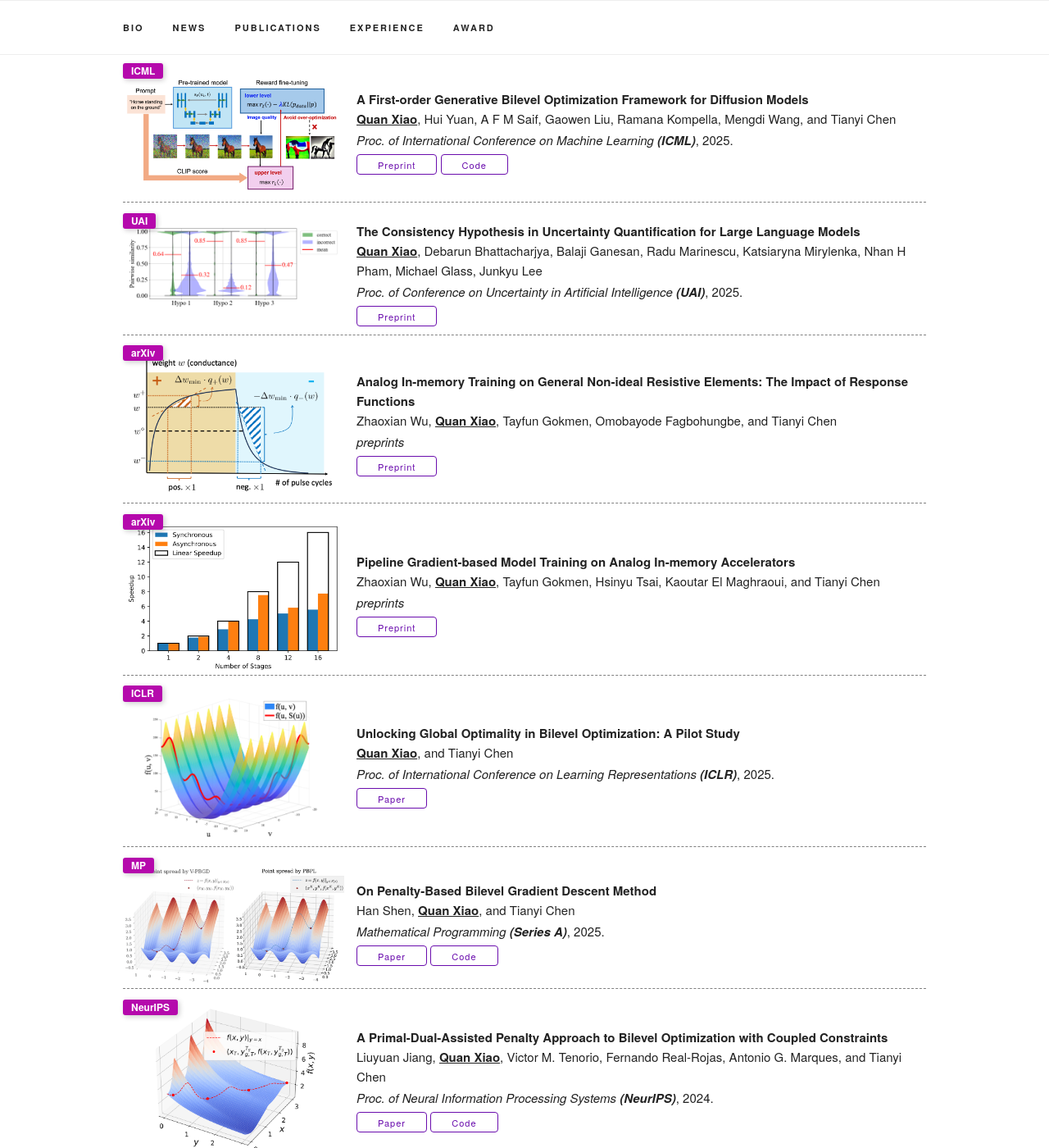
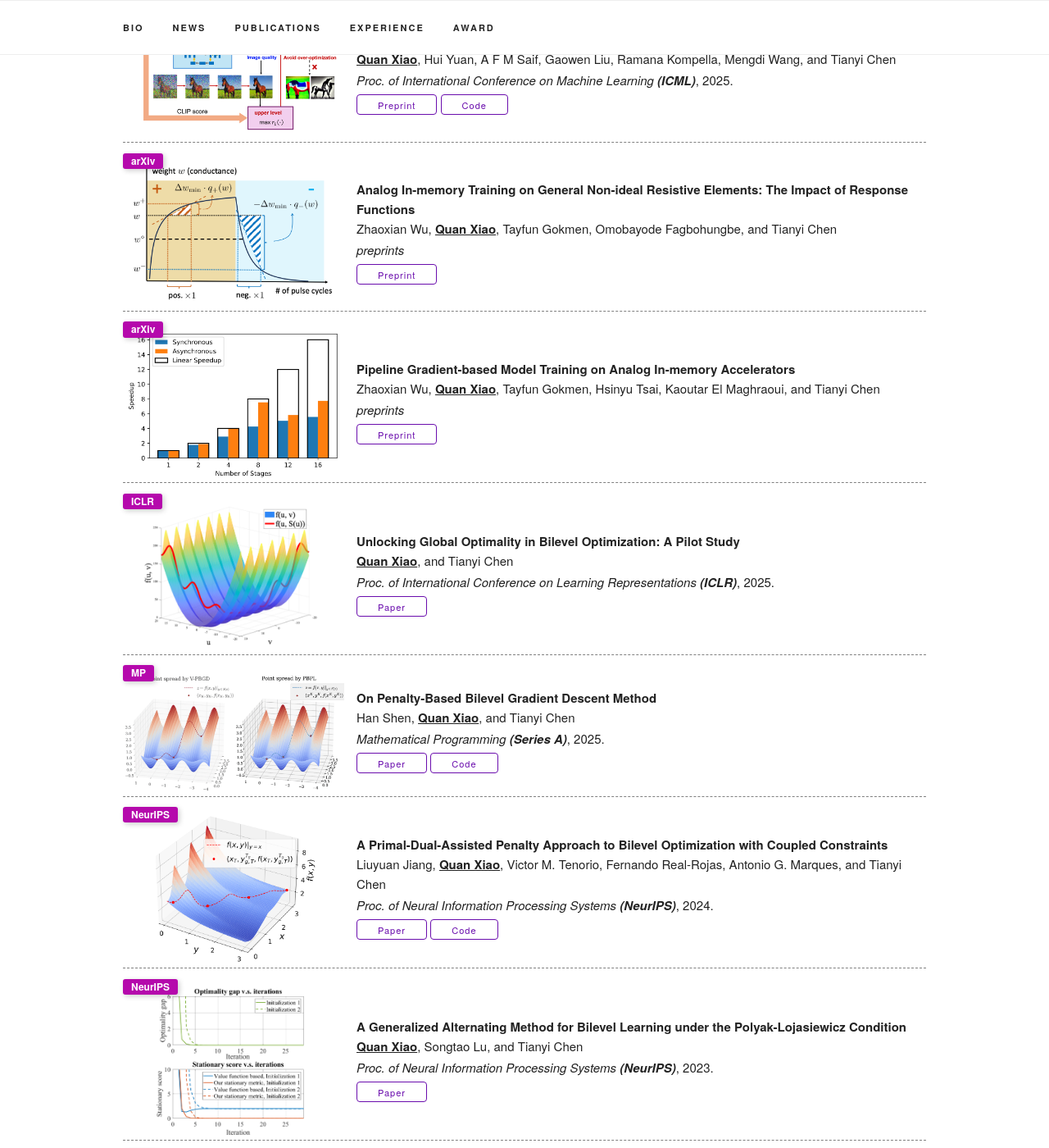
Before and after one commit to JenniferquanXiao/JenniferquanXiao.github.io, a Jekyll site: the page built from index.html, in a window 1280 px wide and 1400 px high, scrolled down 1967 px. Shown: the whole window at 82% size. Built offline with Jekyll 4.4.1, drawn with Linux system fonts in a browser that asks for light colours; some web fonts are replaced; some of the changed text lies outside the part shown.

Commit message:
Description of changes

```diff
--- a/_data/news.yaml
+++ b/_data/news.yaml
@@ -10,12 +10,6 @@ news_items:
         text: "Efficient First-Order Optimization on the Pareto Set for Multi-Objective Learning under Preference Guidance"
     selected: y
 
-  - item: "Our paper on LLM during my summer internship at IBM Research has been accepted by UAI 2025! "
-    date: "May 2025"
-    links:
-      - url: "https://arxiv.org/pdf/2506.21849"
-        text: "The Consistency Hypothesis in Uncertainty Quantification for Large Language Models"
-    selected: y
 
   - item: "Our paper on Preference-guided multi-objective learning is available.
            We cast preference-guided multi-objective learning as a semi-vectorial bilevel problem with a vector-valued lower-level objective to ensure its pareto optimality and introduce an efficient smooth‐penalty algorithm to solve it."
--- a/_data/publications.yaml
+++ b/_data/publications.yaml
@@ -26,7 +26,7 @@ papers:
     venue: "Proc. of Conference on Uncertainty in Artificial Intelligence <strong>(UAI)</strong>"
     preprint: "https://arxiv.org/pdf/2506.21849"
     year: "2025"
-    selected: y
+    selected: n
     label: "UAI"
     fig: "./assets/pub_figure/violinplot_QA.png"
 
@@ -80,7 +80,7 @@ papers:
     venue: "Inverse Problems"
     paper_pdf: "https://arxiv.org/pdf/2401.05539"
     year: "Aug. 2024"
-    selected: y
+    selected: n
     label: "Inverse Problems"
     fig: "./assets/pub_figure/inverse_problem.png"
 
```
Also changed, not shown: 2 other files.
